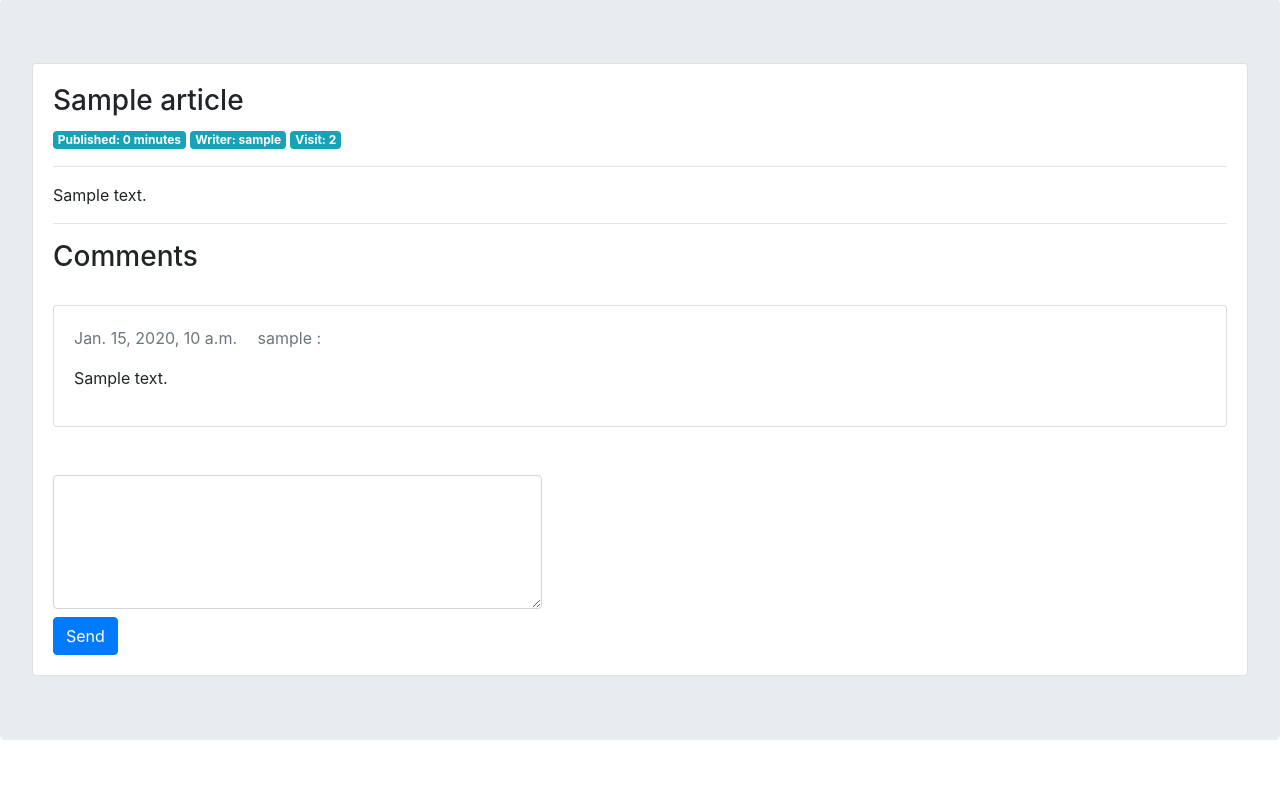
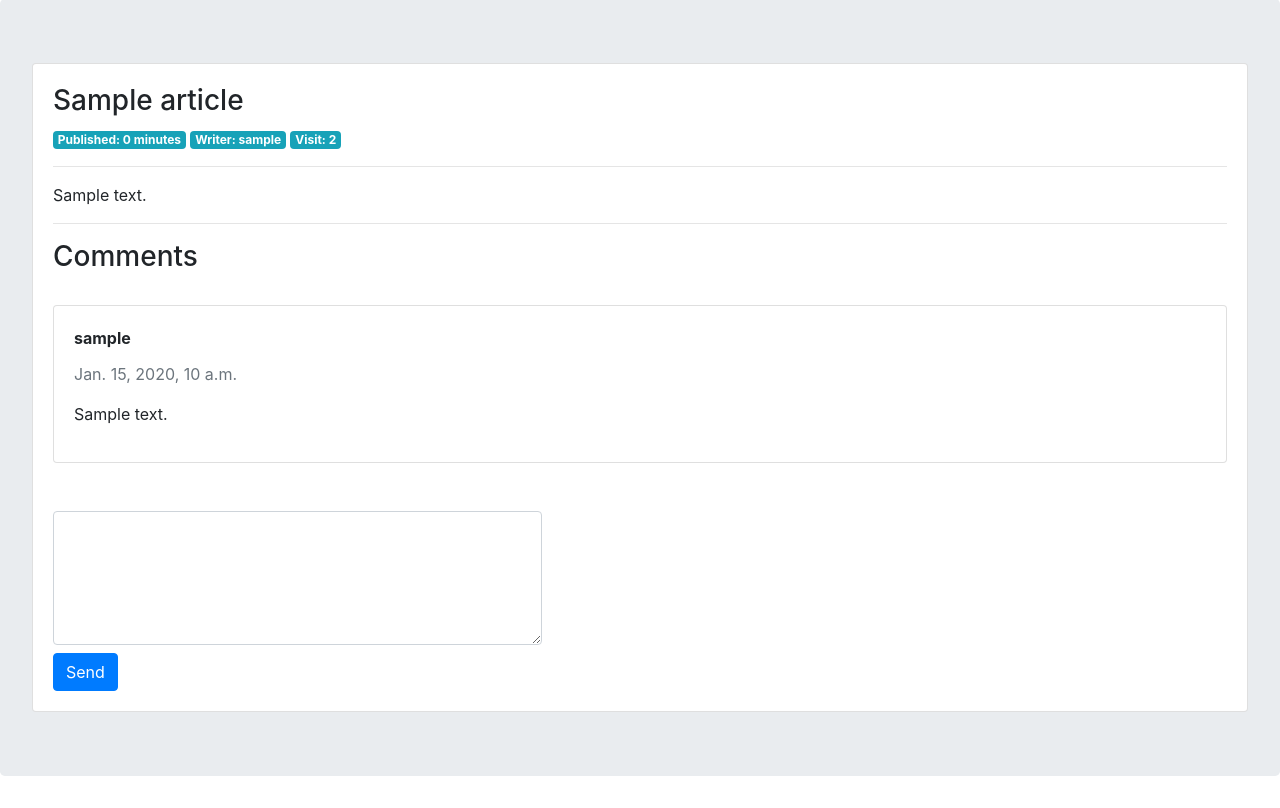
Before and after one commit to farhadmpr/DjangoBlog, a Django app: a page that uses BlogProject/blog/templates/blog/details.html in a window 1280 px wide. Shown: the part 57-865 px from the top of the page. Before the commit the page ends 797 px from the top, so only its background shows below. Run offline with Django 3.2, Linux system fonts and the light colour scheme; a user stored in the database is signed in; tables that the repository leaves empty hold one stand-in row (values such as "Sample post"); some libraries are stand-ins or nearby versions.

```diff
--- a/BlogProject/accounts/views.py
+++ b/BlogProject/accounts/views.py
@@ -2,7 +2,7 @@ from django.shortcuts import render, redirect
 from django.contrib.auth import authenticate, login, logout
 from django.contrib.auth.models import User
 from django.contrib import messages
-from .forms import UserLoginForm
+from .forms import UserLoginForm, UserRegisterForm
 
 # Create your views here.
 
--- a/BlogProject/blog/templates/blog/details.html
+++ b/BlogProject/blog/templates/blog/details.html
@@ -18,12 +18,12 @@
             {% for comment in comments %}
                 <div class="card">
                     <div class="card-body">
-                        <span class=" text-muted card-title">
+                        <div class="card-title font-weight-bold">
+                            {{ comment.writer.username }}
+                        </div>
+                        <div class=" text-muted card-title">
                             {{ comment.created | to_jalali:'%Y/%m/%d %H:%M:%S' }}
-                        </span>
-                        <span class=" text-muted card-title ml-3">
-                            {{ comment.writer.username }} :
-                        </span>
+                        </div>
                         <p class="card-text text-">{{ comment.message | linebreaks }}</p>
                     </div>
                 </div >
--- a/BlogProject/blog/templates/blog/index.html
+++ b/BlogProject/blog/templates/blog/index.html
@@ -37,7 +37,7 @@
                     <span class="badge badge-info">{{ article.view_count }} visit</span>
                     <span>{{ article.publish|to_jalali:'%Y/%m/%d %H:%M:%S' }}</span>
                 </div>
-                <div class="text-justify">{{ article.body|truncatewords:100|safe }}</div>
+                <div class="text-justify">{{ article.body|truncatechars:500|safe }}</div>
             </div>
         </div>
     {% endfor %}
```
